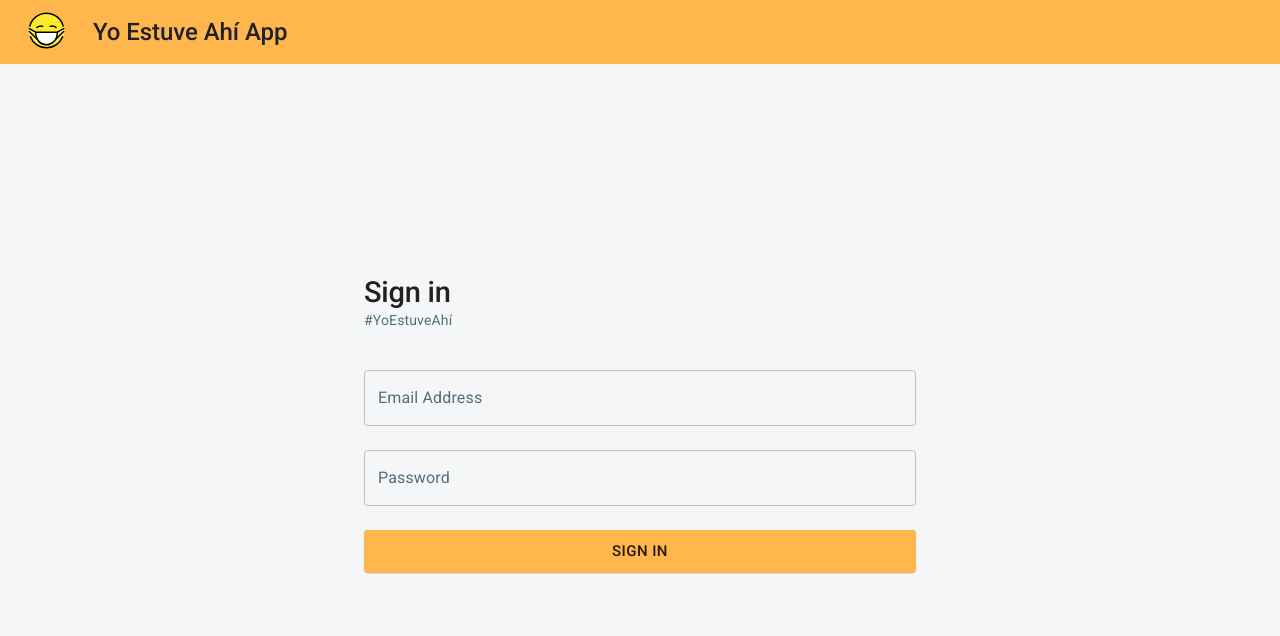
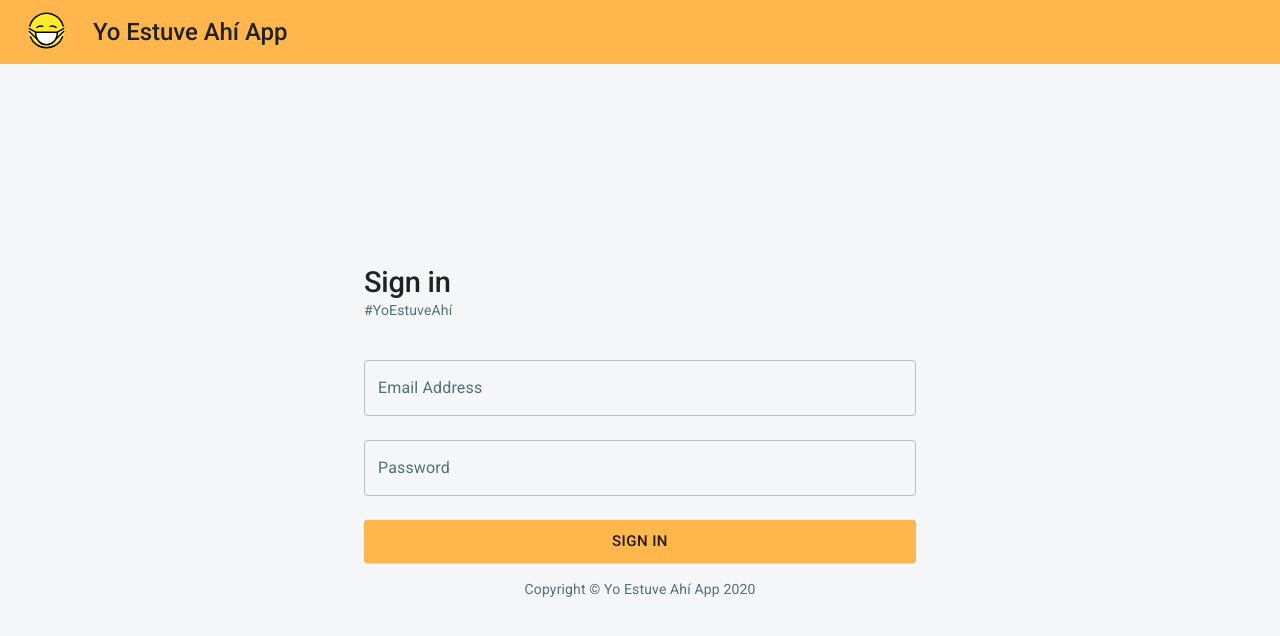
Before and after one commit to adrianbona/yoestuveahi, a React (Create React App) app: page /login in a window 1280 px wide. Shown: the top 636 px of the page. Built offline with nearby package versions, Linux system fonts and the light colour scheme.

Commit message:
Better routing

```diff
--- a/src/layouts/DashboardLayout/TopBar.js
+++ b/src/layouts/DashboardLayout/TopBar.js
@@ -1,5 +1,5 @@
 import React, { useState } from 'react';
-import { Link as RouterLink } from 'react-router-dom';
+import { Link as RouterLink, useNavigate } from 'react-router-dom';
 import clsx from 'clsx';
 import PropTypes from 'prop-types';
 import {
@@ -35,6 +35,7 @@ const useGetNotifications = () => {
 
 const TopBar = ({ className, onMobileNavOpen, ...rest }) => {
   const classes = useStyles();
+  const navigate = useNavigate();
   const { data } = useGetNotifications({ userId: 123 });
   const [notifications] = useState(data);
 
@@ -60,7 +61,12 @@ const TopBar = ({ className, onMobileNavOpen, ...rest }) => {
               <NotificationsIcon />
             </Badge>
           </IconButton>
-          <IconButton color="inherit">
+          <IconButton
+            color="inherit"
+            onClick={() => {
+              navigate('/login', { replace: true });
+            }}
+          >
             <InputIcon />
           </IconButton>
         </>
--- a/src/routes.js
+++ b/src/routes.js
@@ -29,7 +29,7 @@ const routes = [
     children: [
       { path: 'login', element: <LoginView /> },
       { path: '404', element: <NotFoundView /> },
-      { path: '/', element: <Navigate to="/app/" /> },
+      { path: '/', element: <Navigate to="/login" /> },
       { path: '*', element: <Navigate to="/404" /> }
     ]
   }
--- a/src/views/auth/LoginView.js
+++ b/src/views/auth/LoginView.js
@@ -113,6 +113,9 @@ const LoginView = () => {
               </form>
             )}
           </Formik>
+          <Typography variant="body2" color="textSecondary" align="center">
+            {`Copyright © Yo Estuve Ahí App ${new Date().getFullYear()}`}
+          </Typography>
         </Container>
       </Box>
     </Page>
```
